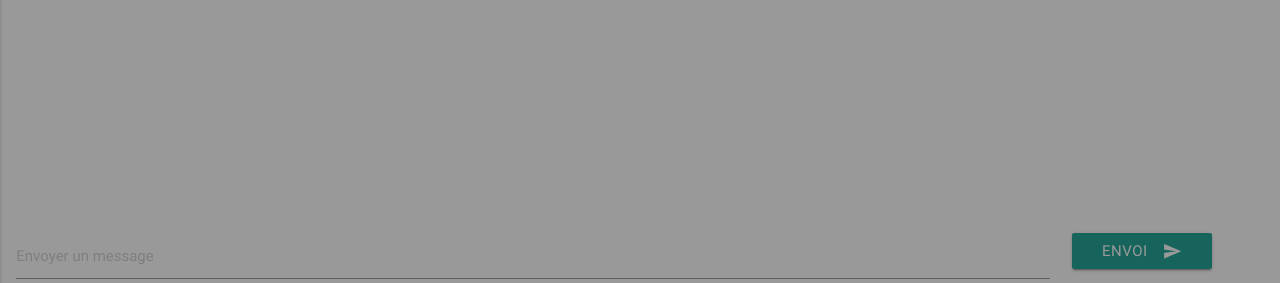
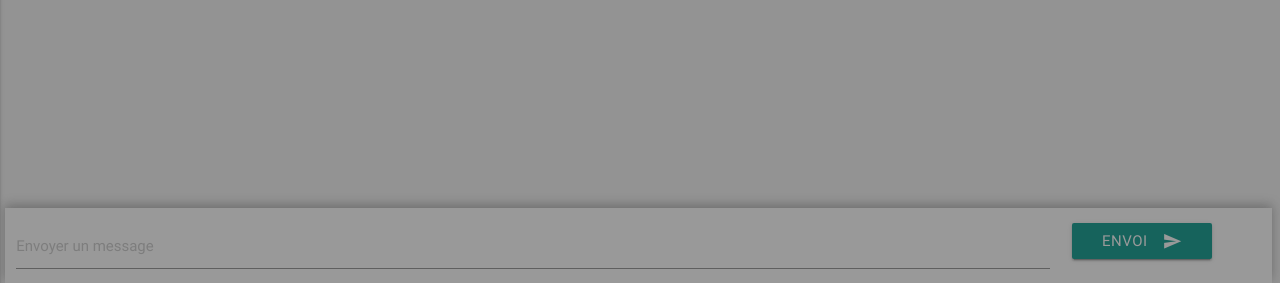
Before and after one commit to JL-Youk/prsm, a PHP site: page / in a window 1280 px wide. Shown: the part 517-800 px from the top of the page. Run offline with PHP 8.4, Linux system fonts and the light colour scheme; data that the repository does not hold is empty.

Commit message:
amelioration de la visibilitée de la zone d'ecriture

```diff
--- a/css/style.css
+++ b/css/style.css
@@ -1,3 +1,6 @@
+body{
+  background-color: #f5f5f5;
+}
 .icon-block {
   padding: 0 15px;
 }
@@ -19,15 +22,17 @@
 
 }
 .fenetre_dialogue{
-  margin-bottom: 10px;
+  margin-bottom: 35px;
   overflow: auto;
   z-index: -1;
 }
 .fenetre_texte{
+  box-shadow: 0px -3px 10px 0px rgba(167, 167, 167, 0.79);
   position: fixed;
   height: 55px;
   bottom: 0px;
-  padding-top: 5px;
+  padding-top: 15px;
+  padding-bottom: 60px;
   width: 99%;
   left: 5px;
   background-color: white;
```
